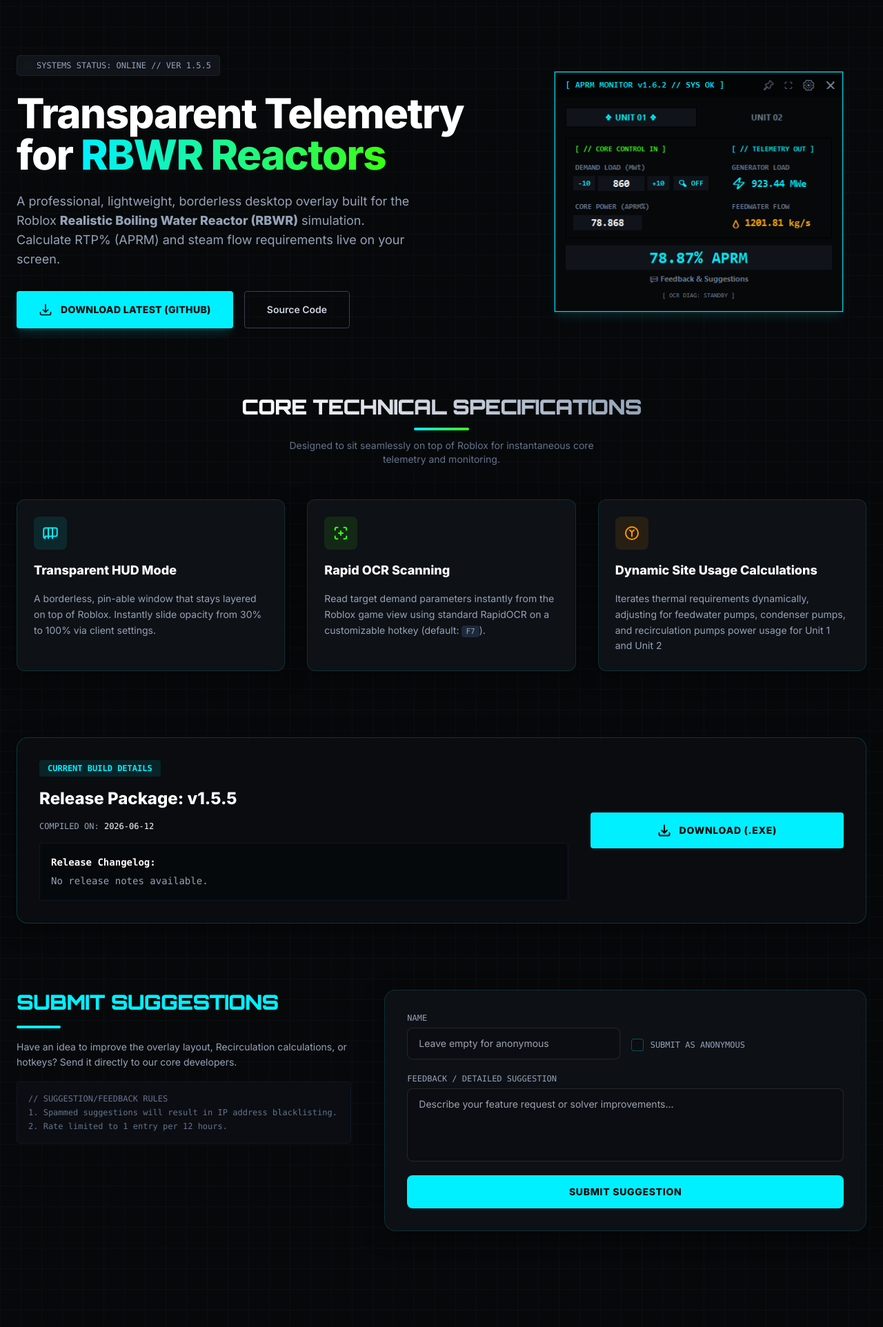
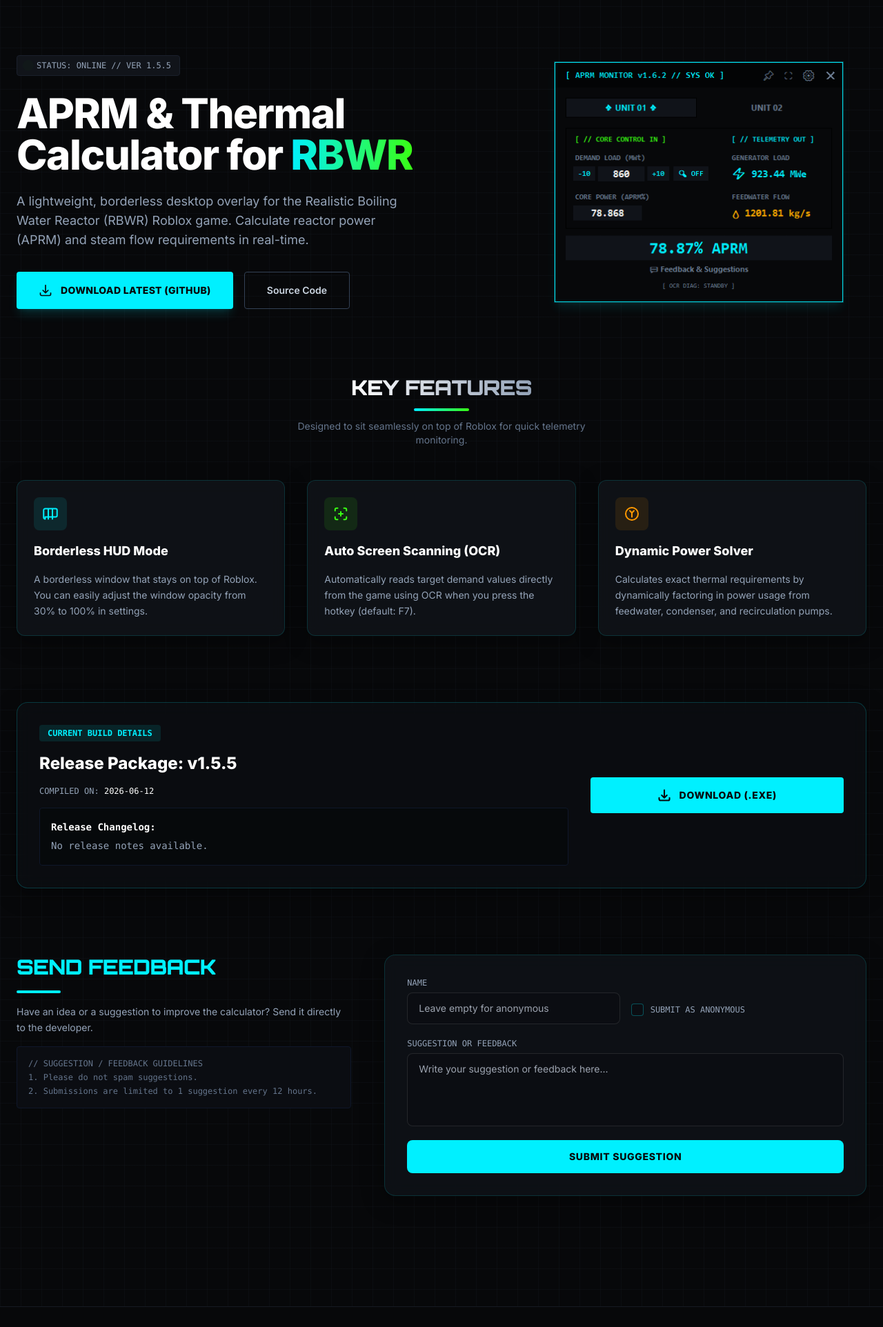
Before and after one commit to Hotment/rbwr_themal_calculator, a Flask app: page / in a window 1280 px wide. Shown: the part 81-2005 px from the top of the page at 69% size. Run offline with Flask 3, Linux system fonts and the light colour scheme; data that the repository does not hold is empty; some libraries are stand-ins or nearby versions; some web fonts are replaced.

Commit message:
hopefully fixed CSRF issue and changed some texts

```diff
--- a/server/app.py
+++ b/server/app.py
@@ -133,6 +133,13 @@ def get_authenticated_user():
 
     return None
 
+def get_host_url(req):
+    scheme = req.headers.get("X-Forwarded-Proto") or req.scheme
+    host = req.headers.get("X-Forwarded-Host") or req.headers.get("Host") or req.host
+    if scheme and host:
+        return f"{scheme}://{host}".rstrip('/')
+    return req.host_url.rstrip('/')
+
 def admin_required(f):
     @wraps(f)
     def decorated(*args, **kwargs):
@@ -162,7 +169,7 @@ def admin_required(f):
             if not is_basic_auth:
                 origin = request.headers.get("Origin")
                 referer = request.headers.get("Referer")
-                host_url = request.host_url.rstrip('/')
+                host_url = get_host_url(request)
 
                 origin_ok = True
                 if origin:
@@ -677,7 +684,7 @@ def admin_login():
     if request.method == "POST":
         origin = request.headers.get("Origin")
         referer = request.headers.get("Referer")
-        host_url = request.host_url.rstrip('/')
+        host_url = get_host_url(request)
 
         origin_ok = True
         if origin:
--- a/server/templates/index.html
+++ b/server/templates/index.html
@@ -25,17 +25,15 @@
             <div
                 class="inline-flex items-center gap-2 px-3 py-1.5 rounded bg-[#11141a] border border-[#1a202c] text-xs font-mono text-slate-400 w-fit">
                 <span class="w-2 h-2 rounded-full bg-[#39ff14] animate-ping"></span>
-                SYSTEMS STATUS: ONLINE // VER {{ latest_version }}
+                STATUS: ONLINE // VER {{ latest_version }}
             </div>
             <h1 class="text-4xl md:text-6xl font-extrabold tracking-tight leading-tight">
-                Transparent Telemetry for <span
-                    class="text-transparent bg-clip-text bg-gradient-to-r from-[#00f0ff] to-[#39ff14]">RBWR
-                    Reactors</span>
+                APRM & Thermal Calculator for <span
+                    class="text-transparent bg-clip-text bg-gradient-to-r from-[#00f0ff] to-[#39ff14]">RBWR</span>
             </h1>
             <p class="text-slate-400 text-base md:text-lg leading-relaxed max-w-xl">
-                A professional, lightweight, borderless desktop overlay built for the Roblox <strong>Realistic
-                    Boiling Water Reactor (RBWR)</strong> simulation. Calculate RTP% (APRM) and steam flow
-                requirements live on your screen.
+                A lightweight, borderless desktop overlay for the Realistic Boiling Water Reactor (RBWR) Roblox game.
+                Calculate reactor power (APRM) and steam flow requirements in real-time.
             </p>
             <div class="flex flex-col sm:flex-row gap-4 mt-2">
                 <a href="https://github.com/Hotment/rbwr_themal_calculator/releases/latest"
@@ -66,11 +64,11 @@
         <div class="text-center flex flex-col items-center gap-3">
             <h2
                 class="text-3xl font-extrabold tracking-tight font-reactor text-transparent bg-clip-text bg-gradient-to-r from-white to-slate-400 uppercase">
-                Core Technical Specifications
+                Key Features
             </h2>
             <div class="h-1 w-20 bg-gradient-to-r from-[#00f0ff] to-[#39ff14] rounded"></div>
             <p class="text-slate-500 text-sm max-w-md">
-                Designed to sit seamlessly on top of Roblox for instantaneous core telemetry and monitoring.
+                Designed to sit seamlessly on top of Roblox for quick telemetry monitoring.
             </p>
         </div>
 
@@ -84,10 +82,10 @@
                         </path>
                     </svg>
                 </div>
-                <h3 class="text-lg font-bold">Transparent HUD Mode</h3>
+                <h3 class="text-lg font-bold">Borderless HUD Mode</h3>
                 <p class="text-slate-400 text-sm leading-relaxed">
-                    A borderless, pin-able window that stays layered on top of Roblox. Instantly slide opacity from
-                    30% to 100% via client settings.
+                    A borderless window that stays on top of Roblox. You can easily adjust the window opacity from 30%
+                    to 100% in settings.
                 </p>
             </div>
 
@@ -100,11 +98,10 @@
                         </path>
                     </svg>
                 </div>
-                <h3 class="text-lg font-bold">Rapid OCR Scanning</h3>
+                <h3 class="text-lg font-bold">Auto Screen Scanning (OCR)</h3>
                 <p class="text-slate-400 text-sm leading-relaxed">
-                    Read target demand parameters instantly from the Roblox game view using standard RapidOCR on a
-                    customizable hotkey (default: <kbd
-                        class="px-1.5 py-0.5 rounded bg-slate-800 text-[11px] font-mono">F7</kbd>).
+                    Automatically reads target demand values directly from the game using OCR when you press the hotkey
+                    (default: F7).
                 </p>
             </div>
 
@@ -116,10 +113,10 @@
                             d="M9 7.5L12 10.5M12 10.5L15 7.5M12 10.5V16.5M21 12a9 9 0 11-18 0 9 9 0 0118 0z"></path>
                     </svg>
                 </div>
-                <h3 class="text-lg font-bold">Dynamic Site Usage Calculations</h3>
+                <h3 class="text-lg font-bold">Dynamic Power Solver</h3>
                 <p class="text-slate-400 text-sm leading-relaxed">
-                    Iterates thermal requirements dynamically, adjusting for feedwater pumps, condenser pumps, and
-                    recirculation pumps power usage for Unit 1 and Unit 2
+                    Calculates exact thermal requirements by dynamically factoring in power usage from feedwater,
+                    condenser, and recirculation pumps.
                 </p>
             </div>
         </div>
@@ -129,8 +126,7 @@
         <div
             class="cyber-panel rounded-2xl p-8 border border-[#00f0ff]/20 bg-[#11141a]/40 grid grid-cols-1 md:grid-cols-12 gap-8 items-center">
             <div class="md:col-span-8 flex flex-col gap-4">
-                <span
-                    class="px-3 py-1 rounded bg-[#00f0ff]/10 text-[#00f0ff] font-mono text-xs font-bold w-fit">CURRENT
+                <span class="px-3 py-1 rounded bg-[#00f0ff]/10 text-[#00f0ff] font-mono text-xs font-bold w-fit">CURRENT
                     BUILD DETAILS</span>
                 <h3 class="text-2xl font-bold">Release Package: v{{ latest_version }}</h3>
                 <div class="grid grid-cols-2 gap-4 text-xs font-mono text-slate-400">
@@ -160,18 +156,17 @@
     <section id="feedback" class="scroll-mt-24 grid grid-cols-1 lg:grid-cols-12 gap-12">
         <div class="lg:col-span-5 flex flex-col gap-4">
             <h2 class="text-3xl font-extrabold tracking-tight font-reactor text-[#00f0ff] uppercase">
-                Submit Suggestions
+                Send Feedback
             </h2>
             <div class="h-1 w-16 bg-[#00f0ff] rounded"></div>
             <p class="text-slate-400 text-sm leading-relaxed">
-                Have an idea to improve the overlay layout, Recirculation calculations, or hotkeys? Send it directly
-                to our core developers.
+                Have an idea or a suggestion to improve the calculator? Send it directly to the developer.
             </p>
             <div
                 class="text-xs text-slate-500 font-mono flex flex-col gap-1 bg-[#0b0d12] p-4 rounded border border-slate-900">
-                <div>// SUGGESTION/FEEDBACK RULES</div>
-                <div>1. Spammed suggestions will result in IP address blacklisting.</div>
-                <div>2. Rate limited to 1 entry per 12 hours.</div>
+                <div>// SUGGESTION / FEEDBACK GUIDELINES</div>
+                <div>1. Please do not spam suggestions.</div>
+                <div>2. Submissions are limited to 1 suggestion every 12 hours.</div>
             </div>
         </div>
 
@@ -192,10 +187,8 @@
                 </div>
 
                 <div class="flex flex-col gap-1.5">
-                    <label for="suggestion" class="text-xs font-mono text-slate-400">FEEDBACK / DETAILED
-                        SUGGESTION</label>
-                    <textarea id="suggestion" required rows="4"
-                        placeholder="Describe your feature request or solver improvements..."
+                    <label for="suggestion" class="text-xs font-mono text-slate-400">SUGGESTION OR FEEDBACK</label>
+                    <textarea id="suggestion" required rows="4" placeholder="Write your suggestion or feedback here..."
                         class="input-cyber px-4 py-3 rounded-lg text-sm resize-none"></textarea>
                 </div>
 
```
Also changed, not shown: server/templates/admin_login.html (+11 -16 lines), server/templates/admin_panel.html (+27 -38 lines), server/templates/calculator.html (+20 -14 lines).
